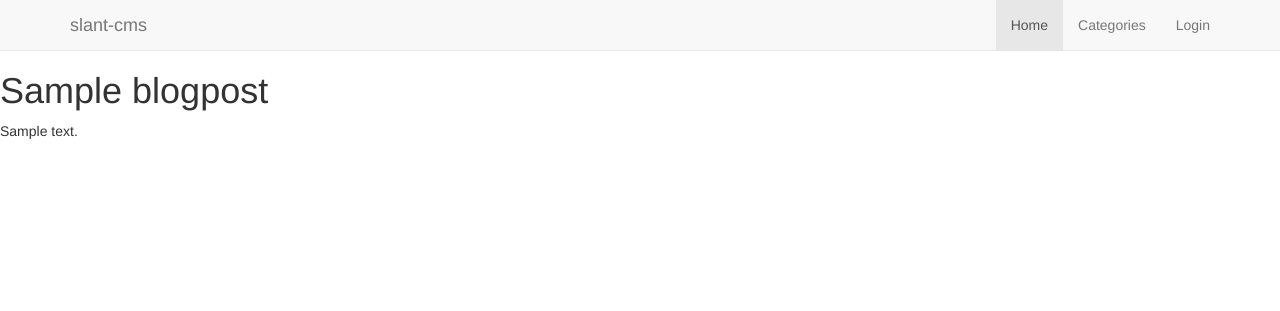
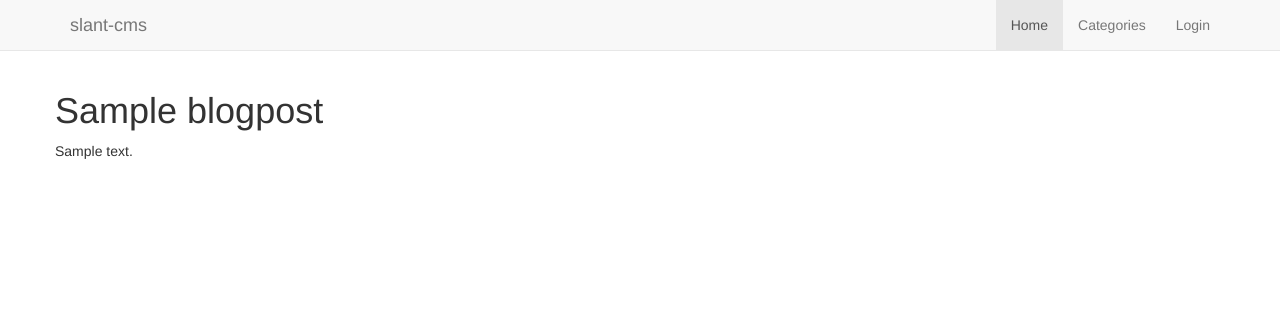
Before and after one commit to llanquin/slant-cms, a PHP site: page /index.php?site=home in a window 1280 px wide. Shown: the top 311 px of the page. Run offline with PHP 8.4, Linux system fonts and the light colour scheme; tables that the repository leaves empty hold one stand-in row (values such as "Sample post"); some libraries are stand-ins or nearby versions.

Commit message:
Updated home.php layout.
Now with fixed width and rows.
Part of #2.

```diff
--- a/templates/home.php
+++ b/templates/home.php
@@ -1,14 +1,14 @@
 <?php $posts = getBlogPosts($con); ?>
 
-<main>
+<div class="container">
 	<?php
 		foreach($posts as $post) {
-			echo('<article>');
+			echo('<div class="row">');
 
 			echo('<h1>' . $post['title'] . '</h1>');
 			echo('<p>' . $post['content'] . '</p>');
 
-			echo('</article>');
+			echo('</div>');
 		}
 	?>
-</main>
+</div>
```
